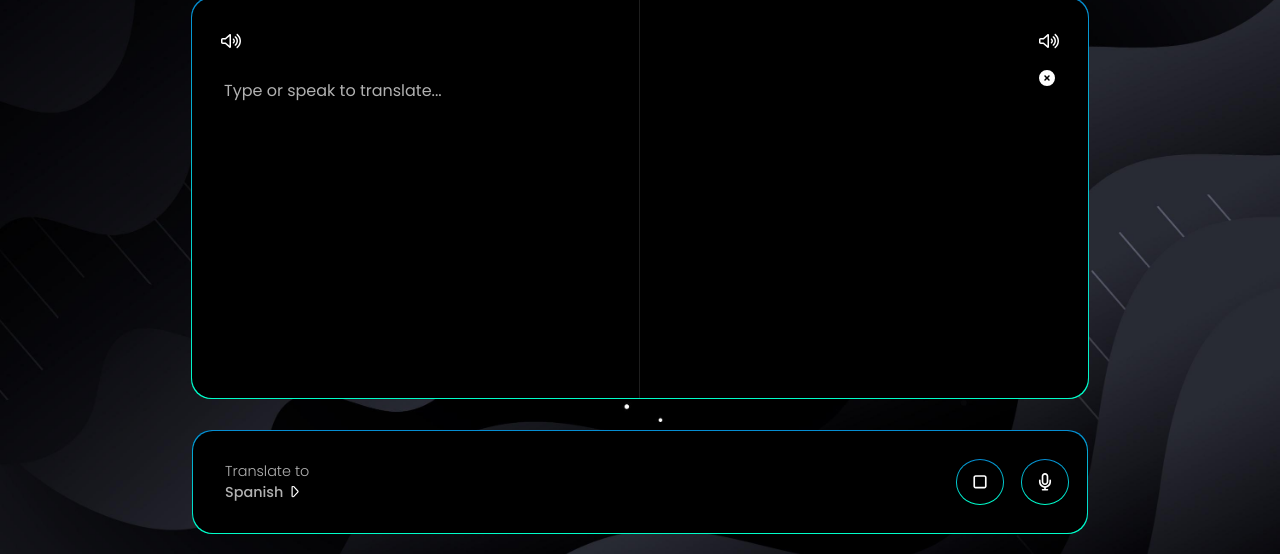
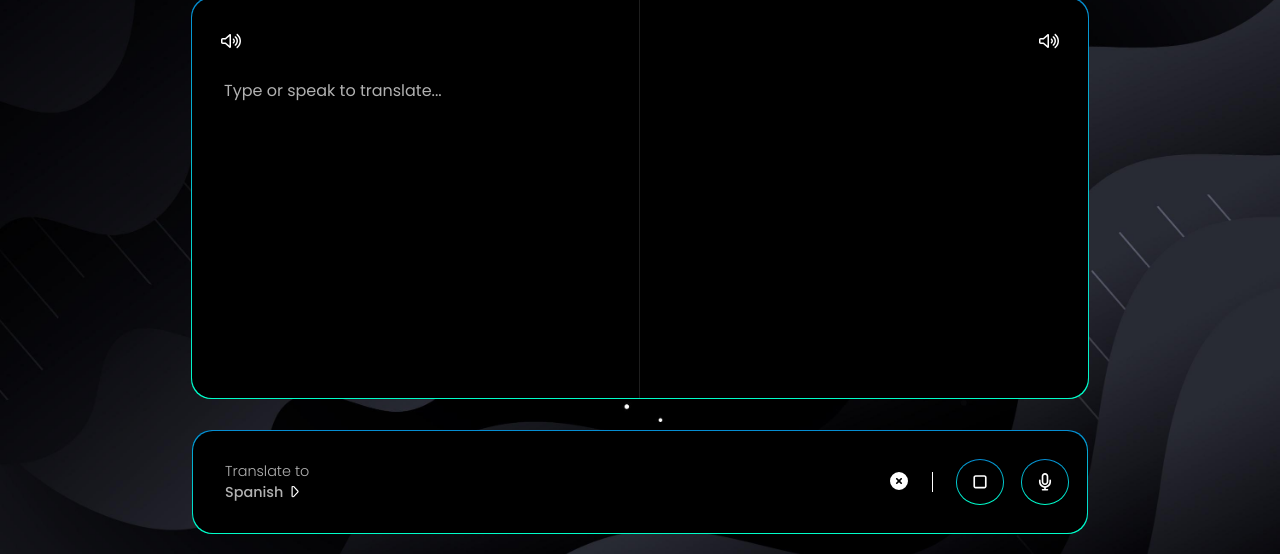
Before and after one commit to christiangarcia-dev/brainstation-capstone-client, a React (Create React App) app: page /translate in a window 1280 px wide. Shown: the part 162-716 px from the top of the page. Built offline with nearby package versions, Linux system fonts and the light colour scheme; no server answers.

Commit message:
duplicate clear icon for tablet and desktop views (translate page)

```diff
--- a/src/components/TargetLanguageModal/TargetLanguageModal.scss
+++ b/src/components/TargetLanguageModal/TargetLanguageModal.scss
@@ -18,7 +18,7 @@
         padding: 20px;
         border-radius: 20px;
         box-shadow: 0 4px 8px rgba(0, 0, 0, 0.2);
-        width: 90%;
+        width: 70%;
         max-height: 90%;
         overflow-y: auto;
         &::-webkit-scrollbar {
--- a/src/components/TranslationForm.js/TranslationForm.js
+++ b/src/components/TranslationForm.js/TranslationForm.js
@@ -183,7 +183,7 @@ function TranslationForm() {
                     <textarea className='translate__input--value' value={inputText} onChange={handleTextChange} placeholder="Type or speak to translate..." />
                     <img className="translate__input--icon" src={playIcon} onClick={() => handleTTS(inputText)}></img>
                 </article>
-                <img className="translate__clear--icon" src={clearIcon} onClick={handleClearText}></img>
+                <img className="translate__clear--icon1" src={clearIcon} onClick={handleClearText}></img>
                 <article className='translate__output'>
                     <p className='translate__output--value'>{translatedText}</p>
                     <img className="translate__output--icon" src={playIcon} onClick={() => handleTTS(translatedText)}></img>
@@ -196,6 +196,7 @@ function TranslationForm() {
                         <p className='controls__target-language--value'>{targetLanguage} <img className='controls__target-language--icon' src={caretIcon}></img></p>
                     </div>
                     <div className="controls__group">
+                        <div className="controls__group--clear-container"><img className="translate__clear--icon2" src={clearIcon} onClick={handleClearText}></img></div>
                         <div className="controls__stop" onClick={stopRecording} onMouseEnter={() => setIsStopHovered(true)} onMouseLeave={() => setIsStopHovered(false)}>
                             <div className="controls__stop--wrapper">
                                 <svg className="controls__stop--icon" height="18" width="14" viewBox="0 0 384 512">
--- a/src/components/TranslationForm.js/TranslationForm.scss
+++ b/src/components/TranslationForm.js/TranslationForm.scss
@@ -29,7 +29,7 @@
         margin-inline: 12rem;
     }
 
-    &__clear--icon {
+    &__clear--icon1 {
         position: absolute;
         top: 14.45rem;
         right: 1.84rem;
@@ -37,8 +37,18 @@
         cursor: pointer;
 
         @include tablet {
-            top: 4.5rem;
-            right: 32.6px;
+            display: none;
+        }
+    }
+
+    &__clear--icon2 {
+        display: none;
+
+        @include tablet {
+            display: flex;
+            margin-right: 1.5rem;
+            height: 1.1rem;
+            cursor: pointer;
         }
     }
 
@@ -204,6 +214,10 @@
             display: flex;
             align-items: center;
             cursor: pointer;
+
+            &:hover {
+                font-weight: 600;
+            }
         }
 
         &--icon {
@@ -217,6 +231,18 @@
     &__group {
         display: flex;
         margin-left: auto;
+        align-items: center;
+
+        &--clear-container {
+            display: none;
+
+            @include tablet {
+                display: block;
+                border-right: 1px solid $color-white;
+                height: 1.2rem;
+                margin-right: 1.5rem;
+            }
+        }
     }
 
     &__microphone, &__stop {
```
Lines whose indentation alone changed are shown as unchanged.
